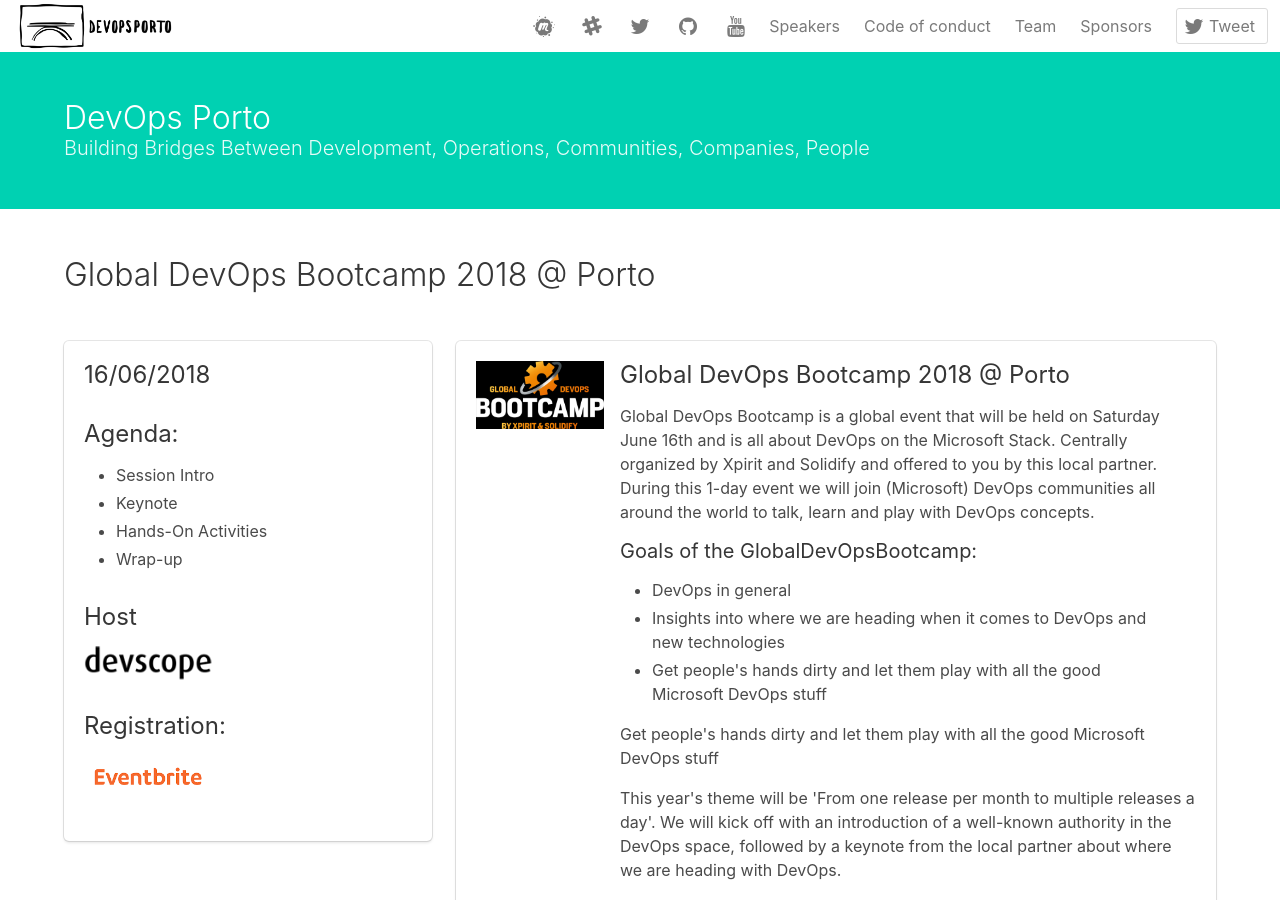
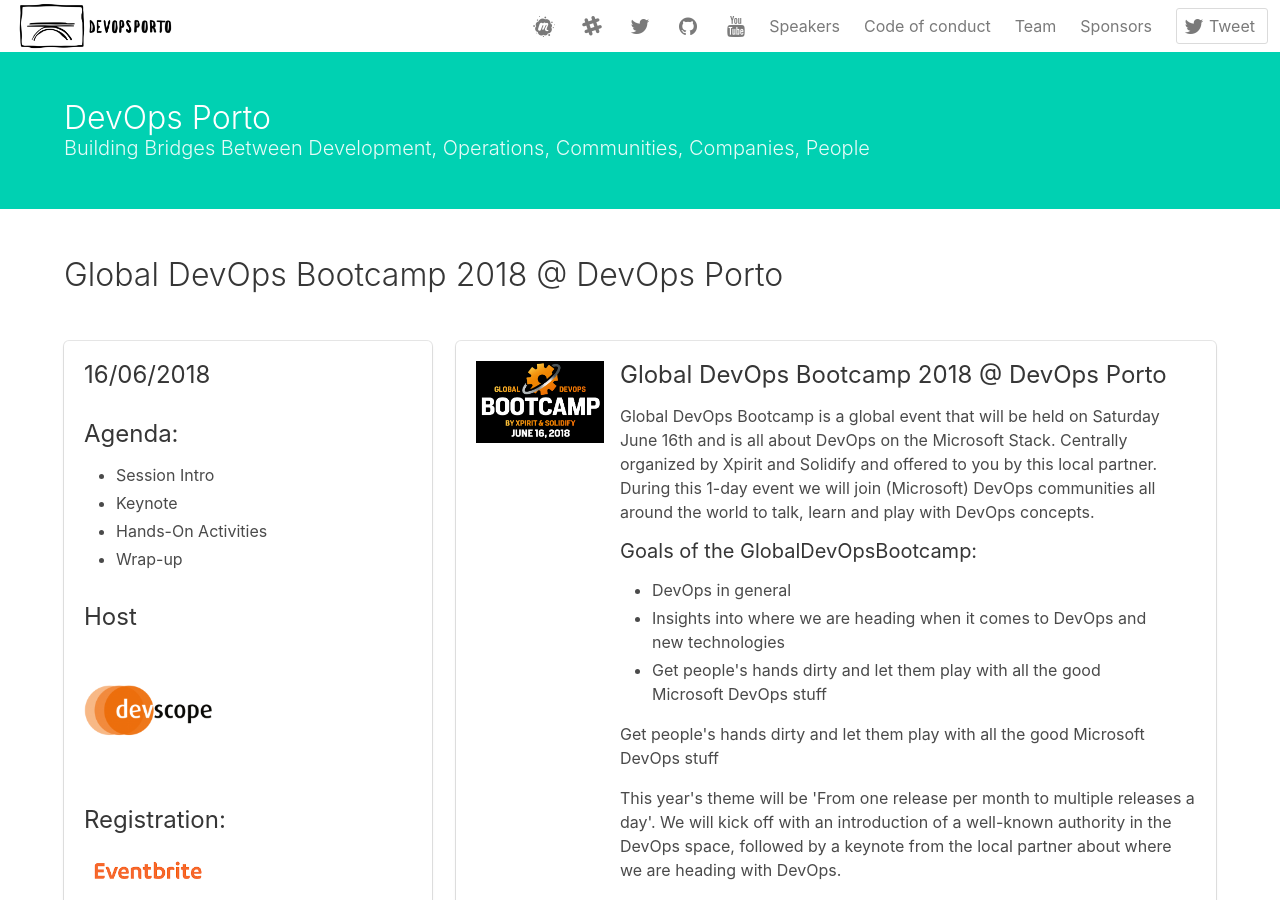
Before and after one commit to DevOpsPorto/devopsporto.github.io, a Jekyll site: the page built from index.md, in a window 1280 px wide and 900 px high. Built offline with Jekyll 4.4.1, drawn with Linux system fonts in a browser that asks for light colours.

Commit message:
images improvement

```diff
--- a/_includes/event2018-devopsbootcamp.html
+++ b/_includes/event2018-devopsbootcamp.html
@@ -1,4 +1,4 @@
-{% include components/eventTitle.html title="Global DevOps Bootcamp 2018 @ Porto" date="16/06/2018" host="DevScope"
+{% include components/eventTitle.html title="Global DevOps Bootcamp 2018 @ DevOps Porto" date="16/06/2018" host="DevScope"
 %}
 
 <div class="columns content">
@@ -15,7 +15,7 @@
       <h3>Host</h3>
       <figure class="image ">
         <a href="https://www.devscope.net" target="_blank">
-          <img alt="DevScope" class="width-is-128" src="assets/images/hosts/devscope-mono-black.png" />
+          <img alt="DevScope" class="width-is-128" src="assets/images/hosts/devscope.png" />
         </a>
       </figure>
       <h3>Registration:</h3>
@@ -32,13 +32,13 @@
       <article class="media">
         <div class="media-left">
           <figure class="image is-128x128">
-              <img src="assets/images/events/devopsBootcamp.png" alt="Event Logo">
+              <img src="assets/images/events/gdbc.png" alt="Event Logo">
           </figure>
         </div>
 
         <div class="media-content">
           <div class="content">
-            <h3>Global DevOps Bootcamp 2018 @ Porto</h3>
+            <h3>Global DevOps Bootcamp 2018 @ DevOps Porto</h3>
 
             <p>
               Global DevOps Bootcamp is a global event that will be held on Saturday June 16th and is all about DevOps on the Microsoft Stack. Centrally organized by Xpirit and Solidify and offered to you by this local partner. During this 1-day event we will join (Microsoft) DevOps communities all around the world to talk, learn and play with DevOps concepts.
```
Also changed, not shown: assets/images/events/devopsBootcamp.png (deleted), assets/images/events/gdbc.png (added), assets/images/hosts/devscope.png (added).
